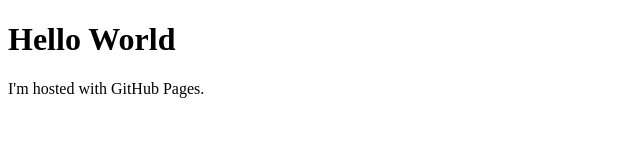
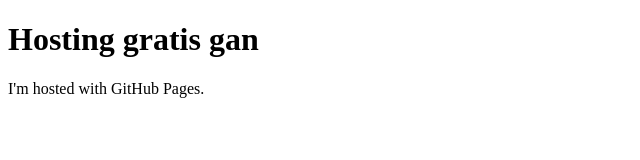
Before and after one commit to ilhamprbd/ilhamprbd.github.io, a plain HTML site: page index.html in a window 1280 px wide. Shown: the whole page, without its empty margins (0-640 px from the left). Drawn offline with Linux system fonts and the light colour scheme.

Commit message:
Update index.html

```diff
--- a/index.html
+++ b/index.html
@@ -1,7 +1,7 @@
 <!DOCTYPE html>
 <html>
 <body>
-<h1>Hello World</h1>
+<h1>Hosting gratis gan</h1>
 <p>I'm hosted with GitHub Pages.</p>
 </body>
 </html>
```
